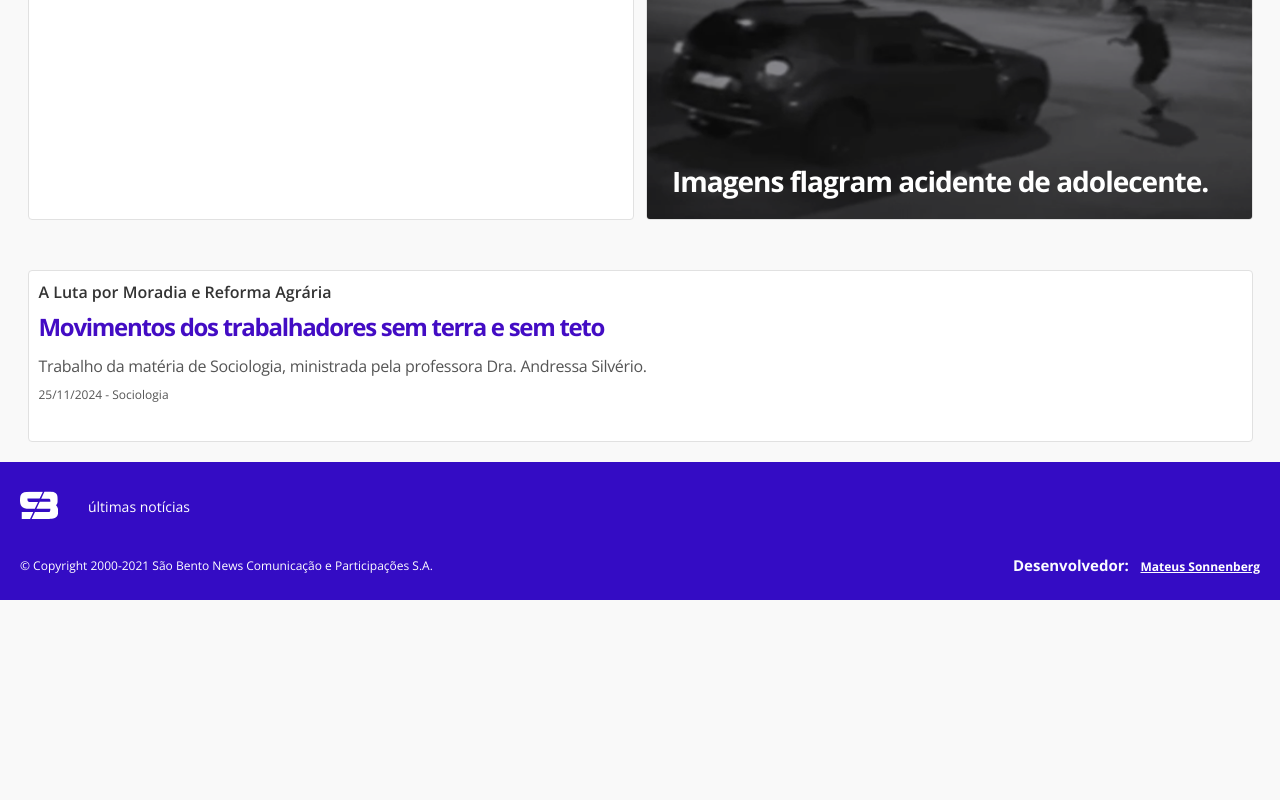
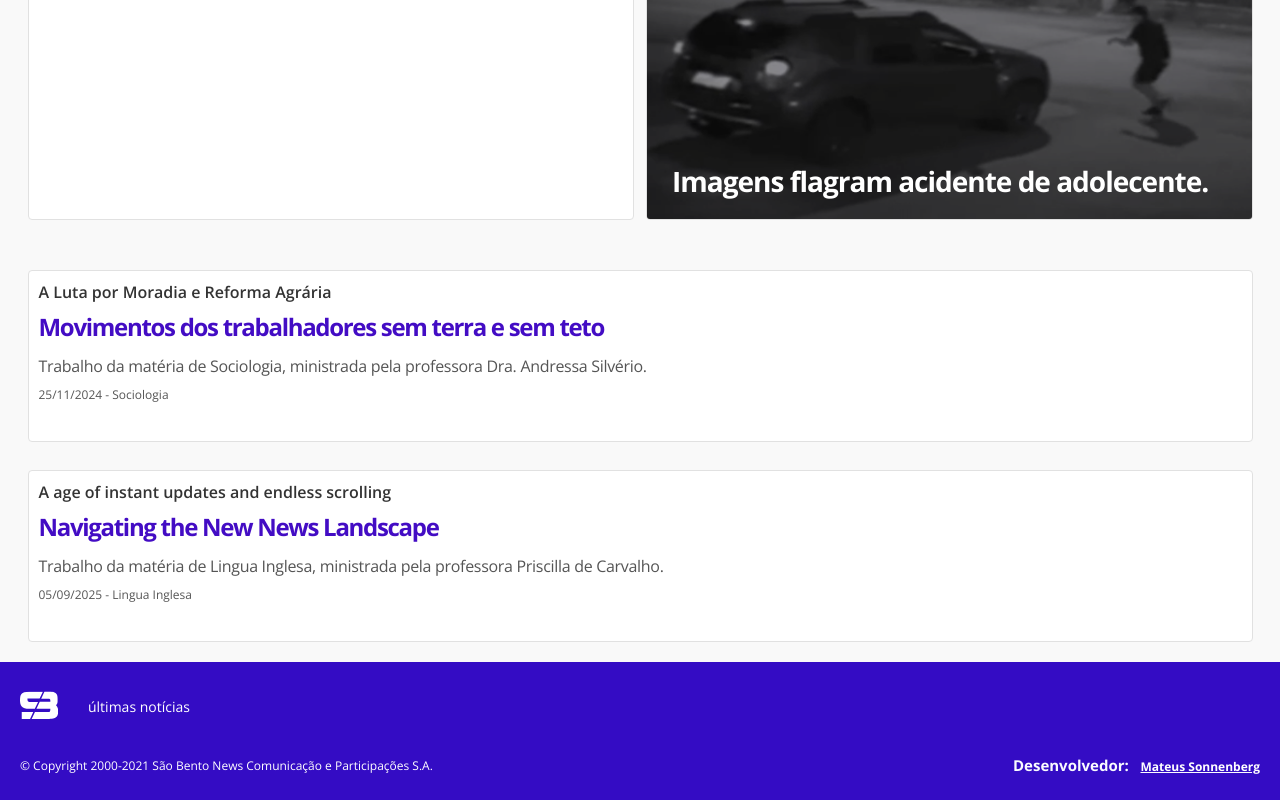
Before and after one commit to AquaSquirel/saobentoNews, a website: page index.html in a window 1280 px wide. Shown: the part 550-1350 px from the top of the page. Before the commit the page ends 1150 px from the top, so only its background shows below. Drawn offline with nearby package versions, Linux system fonts and the light colour scheme.

Commit message:
update main page for new page Digital Times

```diff
--- a/index.html
+++ b/index.html
@@ -116,6 +116,18 @@
           <div class="time">25/11/2024 - Sociologia</div>
           <br><br>
       </section>
+      <br><br>
+            <section class="news-list">
+        <ul>
+          <div class="subject">A age of instant updates and endless scrolling</div>
+
+          <div class="title"><a href="./pages/Digital Times/index_2.html">Navigating the New News Landscape
+</a></div>
+
+          <div class="brief">Trabalho da matéria de Lingua Inglesa, ministrada pela professora Priscilla de Carvalho.</div>
+          <div class="time">05/09/2025 - Lingua Inglesa</div>
+          <br><br>
+      </section>
     </section>
 
     <footer class="main-footer">
```
